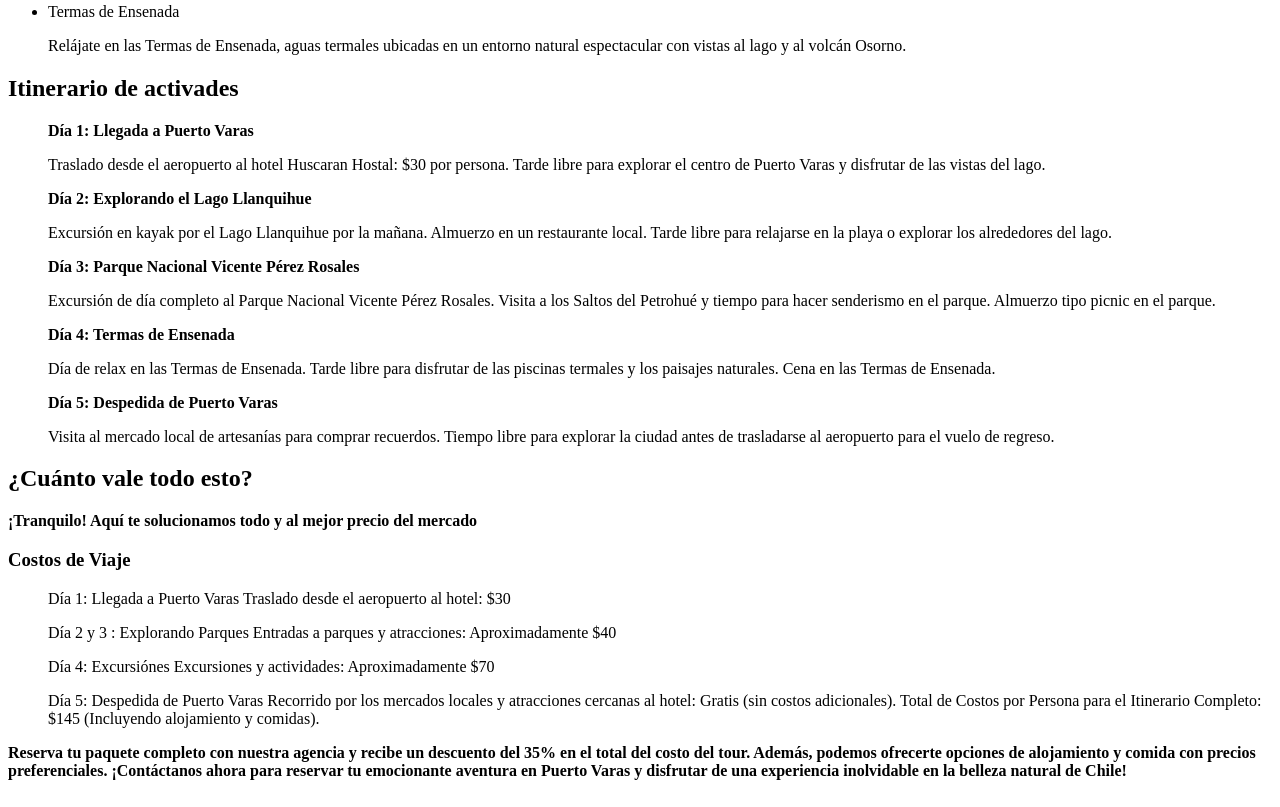
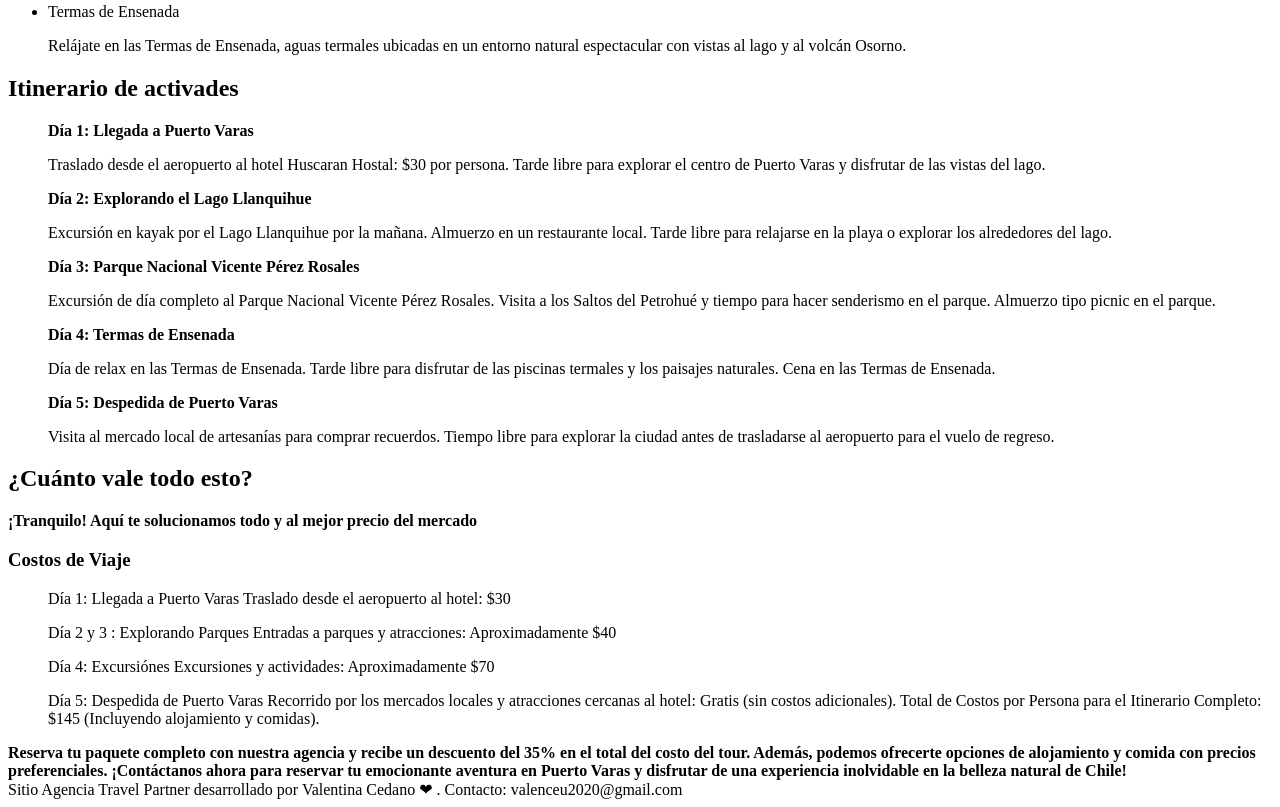
Before and after one commit to ValenCedano/Travel_agencu, a plain HTML site: page Chile.html in a window 1280 px wide. Shown: the part 1012-1819 px from the top of the page. Drawn offline with Linux system fonts and the light colour scheme.

```diff
--- a/Chile.html
+++ b/Chile.html
@@ -132,6 +132,9 @@
             </strong>
         </article>
     </main>
+    <footer>
+        Sitio Agencia Travel Partner desarrollado por Valentina Cedano ❤ . Contacto: valenceu2020@gmail.com
+    </footer>
 
 </body>
 </html>
```
Also changed, not shown: Francia.html (+3 -0 lines), Ibagué.html (+3 -0 lines), index.html (+3 -0 lines).
